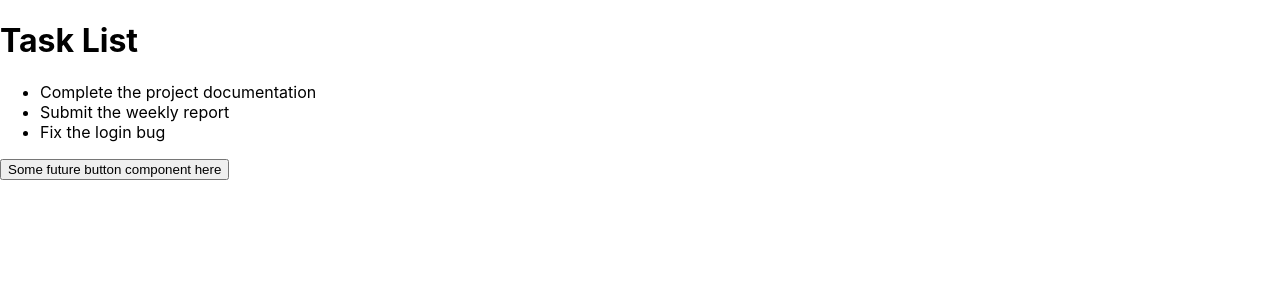
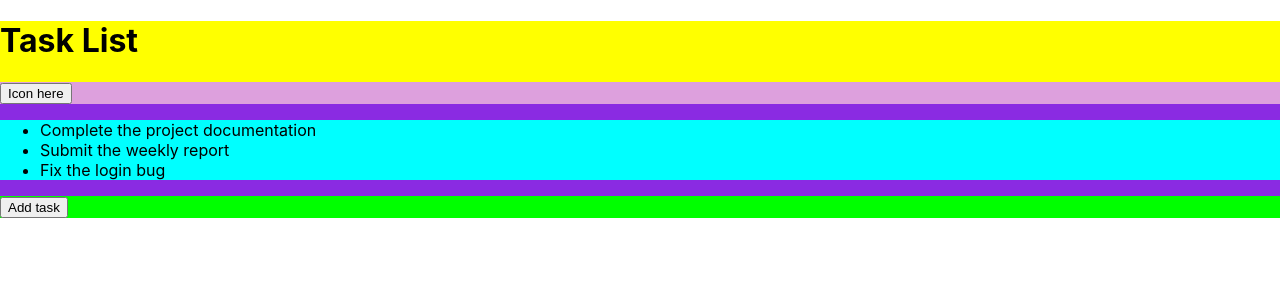
Before and after one commit to fabiodbf/monorepo-crud-mongo, a React (Create React App) app in the folder WebApp/tasks/: page / in a window 1280 px wide. Shown: the top 300 px of the page. Built offline with nearby package versions, Linux system fonts and the light colour scheme.

Commit message:
Starting component styling

```diff
--- a/WebApp/tasks/src/App.js
+++ b/WebApp/tasks/src/App.js
@@ -1,5 +1,5 @@
 import "./App.css";
-import Container from "./components/container";
+import Container from "./components/list-container/container";
 
 function App() {
   return <Container />;
--- a/WebApp/tasks/src/components/container.jsx
+++ /dev/null
@@ -1,26 +0,0 @@
-import React, { useEffect, useState } from "react";
-import List from "./list";
-import { fetchTasks } from "../services/api";
-
-function Container() {
-  const [tasks, setTasks] = useState([]);
-
-  useEffect(() => {
-    const loadTasks = async () => {
-      const fetchedTasks = await fetchTasks();
-      setTasks(fetchedTasks);
-    };
-
-    loadTasks();
-  }, []);
-
-  return (
-    <div>
-      <h1>Task List</h1>
-      <List list={tasks.map((task) => task.text)} />
-      <button>Some future button component here</button>
-    </div>
-  );
-}
-
-export default Container;
--- /dev/null
+++ b/WebApp/tasks/src/components/list-container/container.jsx
@@ -0,0 +1,40 @@
+import React, { useEffect, useState } from "react";
+import List from "../list/list";
+import { fetchTasks } from "../../services/api";
+import styles from "./container.module.css";
+
+function Container() {
+  const [tasks, setTasks] = useState([]);
+
+  useEffect(() => {
+    const loadTasks = async () => {
+      const fetchedTasks = await fetchTasks();
+      setTasks(fetchedTasks);
+    };
+
+    loadTasks();
+  }, []);
+
+  return (
+    <div id={styles["container"]}>
+      <div id={styles["list-container-header"]}>
+        <div>
+          <h1>Task List</h1>
+        </div>
+        <div id={styles["header-controls"]}>
+          <button>Icon here</button>
+        </div>
+      </div>
+      <div id={styles["list-wrapper"]}>
+        <List list={tasks.map((task) => task.text)} />
+      </div>
+      <div id={styles["bottom-controls"]}>
+        <div>
+          <button>Add task</button>
+        </div>
+      </div>
+    </div>
+  );
+}
+
+export default Container;
--- /dev/null
+++ b/WebApp/tasks/src/components/list-container/container.module.css
@@ -0,0 +1,19 @@
+#container {
+  background-color: blueviolet;
+}
+
+#list-container-header {
+  background-color: yellow;
+}
+
+#header-controls {
+  background-color: plum;
+}
+
+#list-wrapper {
+  background-color: aqua;
+}
+
+#bottom-controls {
+  background-color: lime;
+}
```
Also changed, not shown: WebApp/tasks/src/components/list/list.jsx (renamed from WebApp/tasks/src/components/list.jsx).
